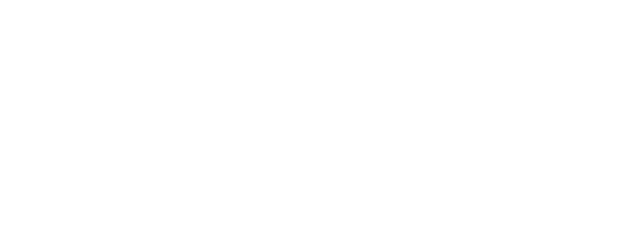
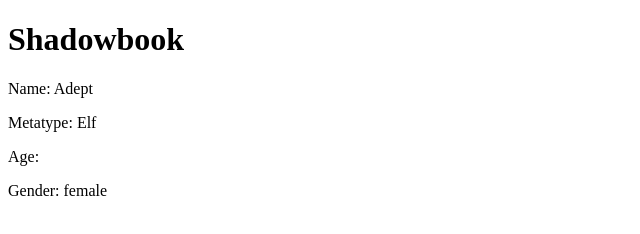
Before and after one commit to tmilktoast/shadowbook, a plain HTML site: page index.html in a window 1280 px wide. Shown: the whole page, without its empty margins (0-640 px from the left). Drawn offline with Linux system fonts and the light colour scheme.

Commit message:
started creating the basic structure of the character object and the html elements to display it.

```diff
--- a/index.html
+++ b/index.html
@@ -1,14 +1,29 @@
 <!doctype html>
-<html>
+<html lang="en">
   <head>
-    <meta charset="utf-8" />
-    <meta http-equiv="X-UA-Compatible" content="IE=edge" />
-    <title></title>
-    <meta name="description" content="" />
-    <meta name="viewport" content="width=device-width, initial-scale=1" />
+    <meta charset="UTF-8" />
+    <title>Shadowbook</title>
     <link rel="stylesheet" href="css/style.css" />
   </head>
   <body>
-    <script src="js/main.js" async defer></script>
+    <h1>Shadowbook</h1>
+
+    <div id="character-sheet">
+      <p><span class="label">Name:</span> <span id="character-name"></span></p>
+      <p>
+        <span class="label">Metatype:</span>
+        <span id="character-metatype"></span>
+      </p>
+      <p>
+        <span class="label">Age:</span>
+        <span id="character-age"></span>
+      </p>
+      <p>
+        <span class="label">Gender:</span>
+        <span id="character-gender"></span>
+      </p>
+    </div>
+
+    <script src="js/main.js"></script>
   </body>
 </html>
--- a/js/main.js
+++ b/js/main.js
@@ -0,0 +1,86 @@
+"use strict";
+
+/* Character creation steps in SR6e
+
+1. Define your role and history
+2. Select Character Priorities
+3. Select Qualities
+4. Spend Customization Karma
+5. Buy Gear
+6. Finishing Steps
+
+*/
+
+//
+const fieldName = document.getElementById("character-name");
+const fieldMetatype = document.getElementById("character-metatype");
+const fieldAge = document.getElementById("character-age");
+const fieldGender = document.getElementById("character-gender");
+
+// The beginning character object
+const character = {
+  name: "",
+  metatype: "",
+  ethnicity: "",
+  age: "",
+  gender: "",
+  //   height: "",
+  //   weight: "",
+  //   reputation: "",
+  //   heat: "",
+  //   karma: [],
+  attributes: {
+    body: 0,
+    agility: 0,
+    reaction: 0,
+    strength: 0,
+    willpower: 0,
+    logic: 0,
+    intuition: 0,
+    charisma: 0,
+  },
+  special: {
+    edge: 0,
+    magic: 0,
+    resonance: 0,
+    essence: 6,
+  },
+};
+
+// This is the Adept archetype from the book
+character.name = "Adept";
+character.metatype = "Elf";
+character.ethnicity = "";
+character.age = null;
+character.gender = "female";
+character.attributes.body = 5;
+
+// console.log(character);
+
+fieldName.textContent = character.name;
+fieldMetatype.textContent = character.metatype;
+fieldAge.textContent = character.age;
+fieldGender.textContent = character.gender;
+
+const iterateObject = function (obj) {
+  for (let key in obj) {
+    if (Object.prototype.hasOwnProperty.call(obj, key)) {
+      let value = obj[key];
+      console.log(key, value);
+    }
+  }
+};
+
+// iterateObject(character);
+
+const iterateObject2 = function (obj) {
+  Object.keys(obj).forEach((key) => {
+    const value = obj[key];
+    if (typeof value === "object" && value != null) {
+      iterateObject2(value);
+    } else {
+      console.log(`${key}: ${value}`);
+    }
+  });
+};
+iterateObject2(character);
```
